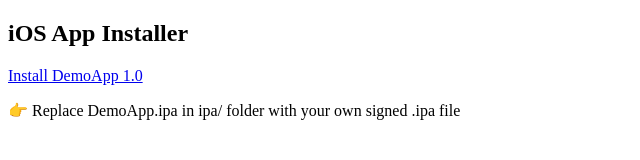
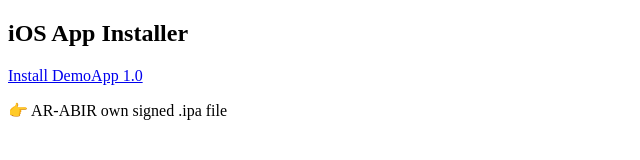
Before and after one commit to ARS-termux-zone2017/golden-megaphone, a plain HTML site: page index.html in a window 1280 px wide. Shown: the whole page, without its empty margins (0-640 px from the left). Drawn offline with Linux system fonts and the light colour scheme.

Commit message:
Update index.html

```diff
--- a/index.html
+++ b/index.html
@@ -3,6 +3,6 @@
   <body>
     <h2>iOS App Installer</h2>
     <p><a href="itms-services://?action=download-manifest&url=https://ARS-termux-zone2017.github.io/golden-megaphone/manifests/DemoApp_1.0.plist">Install DemoApp 1.0</a></p>
-    <p>👉 Replace DemoApp.ipa in ipa/ folder with your own signed .ipa file</p>
+    <p>👉 AR-ABIR own signed .ipa file</p>
   </body>
 </html>
```
